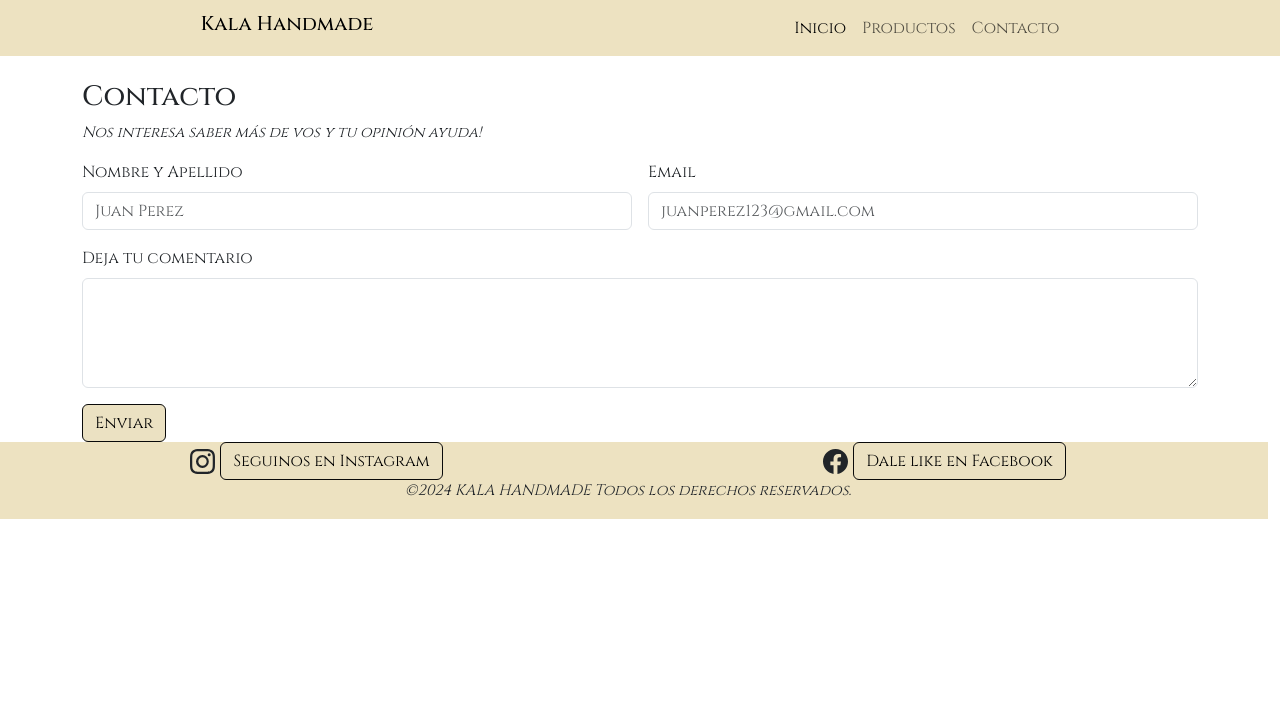
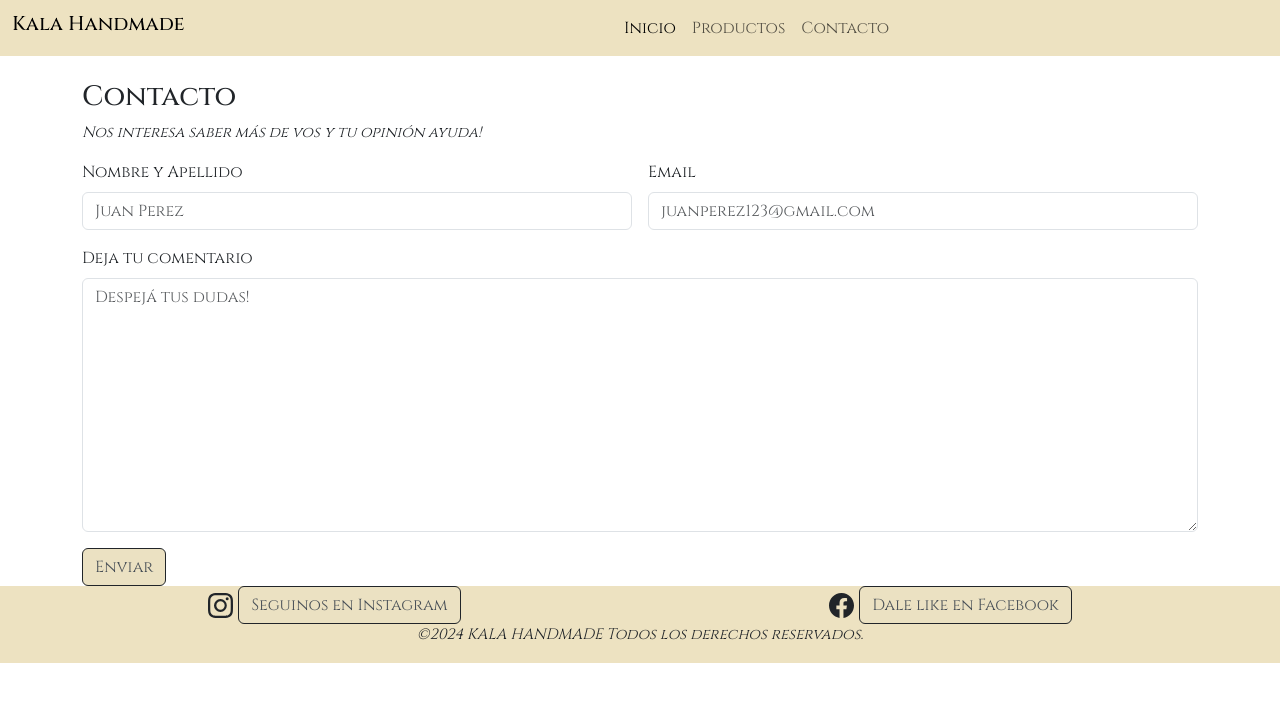
Before and after one commit to GastonLopez07/kala-lopez, a plain HTML site: page html/contacto.html in a window 1280 px wide. Drawn offline with nearby package versions, Linux system fonts and the light colour scheme.

Commit message:
reentrega.

```diff
--- a/css/style.css
+++ b/css/style.css
@@ -4,18 +4,7 @@
   box-sizing: border-box;
   font-family: "Cinzel", serif;
 }
-main{
-  padding: 0 20px;
-}
-
-footer {
-    margin-top:50px;
-    width:100%;
-    height:auto;
-    background-color: #EDE2C1;
-
-}
-.encabezado{
+header{
   background-color: #EDE2C1;
 }
 .encabezado h1{
@@ -34,10 +23,10 @@ footer {
   font-size: 20px;
   align-items: center;
 }
-.bg-body-tertiary {
- background-color: #EDE2C1 !important;
+.bg-header{
+  color: #EDE2C1;
 }
-.video{
+.gif{
   display: flex;
   width: 100%;
   justify-content: center;
@@ -47,10 +36,10 @@ footer {
   display: flex;
   justify-content: space-evenly;
 }
-  .btn-primary {
-    --bs-btn-color: #495057;
-    --bs-btn-bg: #ebe1c2;
-    --bs-btn-border-color: #212529;
+.botones{
+  color:  #495057;
+  background-color: #ebe1c2;
+  border-color: #212529;
 }
 
 .card{
@@ -99,24 +88,12 @@ footer {
   font-size: 17px;
   font-style: oblique;
 }
+footer{
+  position: absolute;
+  background-color: #EDE2C1;
+}
 .logos{
   display: flex;
   justify-content: center;
   align-items: center;
 }
-  .btn-primary{
-    --bs-btn-color: #000000;
-    --bs-btn-border-color: #0a0a0a;
-    --bs-btn-hover-color: #fff;
-    --bs-btn-hover-bg: #8a8a8a;
-    --bs-btn-hover-border-color: #EDE2C1000;
-    --bs-btn-focus-shadow-rgb: 13, 110, 253;
-    --bs-btn-active-color: #fff;
-    --bs-btn-active-bg: #EDE2C1;
-    --bs-btn-active-border-color: #EDE2C1;
-    --bs-btn-active-shadow: inset 0 3px 5px rgba(0, 0, 0, 0.125);
-    --bs-btn-disabled-color: #EDE2C1;
-    --bs-btn-disabled-bg: transparent;
-    --bs-btn-disabled-border-color: #EDE2C1;
-    --bs-gradient: none;
-  }
--- a/html/contacto.html
+++ b/html/contacto.html
@@ -9,13 +9,16 @@
     <link href="https://cdn.jsdelivr.net/npm/bootstrap@5.3.3/dist/css/bootstrap.min.css" rel="stylesheet" integrity="sha384-QWTKZyjpPEjISv5WaRU9OFeRpok6YctnYmDr5pNlyT2bRjXh0JMhjY6hW+ALEwIH" crossorigin="anonymous"> <!--bs-->
     <link rel="stylesheet" href="../css/style.css">   <!--enlace css-->
     <title>contacto</title>
-
 </head>
 <body>
-    <header>
-        <div class="encabezado d-flex justify-content-around">
-        <h2>Kala Handmade</h2>
-        <nav class="navbar navbar-expand-lg bg-body-tertiary">
+  <div class="container-fluid">
+    <header class="row">
+      <div class="row col-sm-12 col-md-12 col-lg-12 col-xl-12 encabezado">
+        <div class="nombre row col-sm-12 col-md-12 col-lg-6 col-xl-6">
+          <h1>Kala Handmade</h1>
+        </div>
+        <div class="menu row col-sm-12 col-md-12 col-lg-6 col-xl-6">
+        <nav class="navbar navbar-expand-lg bg-header">
             <div class="container-fluid">
             <button class="navbar-toggler" type="button" data-bs-toggle="collapse" data-bs-target="#navbarNav" aria-controls="navbarNav" aria-expanded="false" aria-label="Toggle navigation">
               <span class="navbar-toggler-icon"></span>
@@ -23,7 +26,7 @@
           <div class="collapse navbar-collapse" id="navbarNav">
             <ul class="navbar-nav">
               <li class="nav-item">
-                  <a class="nav-link active" aria-current="page" href="../index.html">Inicio</a>
+                <a class="nav-link active" aria-current="page" href="/index.html">Inicio</a>
               </li>
               <li class="nav-item">
                 <a class="nav-link" href="productos.html">Productos</a>
@@ -36,43 +39,44 @@
         </div>
       </nav>
     </div>
+  </div>
   </header>
       <main class="container mt-4 c">
         <h3>Contacto</h3>
         <p>Nos interesa saber más de vos y tu opinión ayuda!</p>
         <form action="form.php" method="post" class="row g-3">
-            <div class="col-md-6">
+            <div class="col-sm-12 col-md-12 col-lg-6 col-xl-6">
                 <label for="nombre" class="form-label">Nombre y Apellido</label>
                 <input type="text" class="form-control" id="nombre" name="nombre" placeholder="Juan Perez">
             </div>
-            <div class="col-md-6">
+            <div class="col-sm-12 col-md-12 col-lg-6 col-xl-6">
                 <label for="email" class="form-label">Email</label>
                 <input type="email" class="form-control" id="email" name="email" placeholder="juanperez123@gmail.com">
             </div>
-            <div class="col-12">
+            <div class="col-sm-12 col-md-12 col-lg-12 col-xl-12">
                 <label for="comentario" class="form-label">Deja tu comentario</label>
-                <textarea class="form-control" id="comentario" name="comentario" rows="4"></textarea>
+                <textarea class="form-control" id="comentario" name="comentario" rows="10" placeholder="Despejá tus dudas!"></textarea>
             </div>
-            <div class="col-12">
-                <button type="submit" class="btn btn-primary">Enviar</button>
+            <div class="col-sm-12 col-md-12 col-lg-12 col-xl-12">
+                <button type="submit" class="btn botones">Enviar</button>
             </div>
         </form>
     </main>
-    <footer class="row">
+    <footer class="row container-fluid">
       <div class="contenedor-iconos">
-        <div class="col-lg-6 col-md-6 col-sm-6 logos">
-         <svg xmlns="http://www.w3.org/2000/svg" width="16" height="16" fill="currentColor" class="bi bi-instagram" viewBox="0 0 16 16">
+        <div class="col-sm-12 col-md-6 col-lg-4 col-xl-4 logos">
+          <svg xmlns="http://www.w3.org/2000/svg"  fill="currentColor" class="bi bi-instagram" viewBox="0 0 16 16">
             <path d="M8 0C5.829 0 5.556.01 4.703.048 3.85.088 3.269.222 2.76.42a3.9 3.9 0 0 0-1.417.923A3.9 3.9 0 0 0 .42 2.76C.222 3.268.087 3.85.048 4.7.01 5.555 0 5.827 0 8.001c0 2.172.01 2.444.048 3.297.04.852.174 1.433.372 1.942.205.526.478.972.923 1.417.444.445.89.719 1.416.923.51.198 1.09.333 1.942.372C5.555 15.99 5.827 16 8 16s2.444-.01 3.298-.048c.851-.04 1.434-.174 1.943-.372a3.9 3.9 0 0 0 1.416-.923c.445-.445.718-.891.923-1.417.197-.509.332-1.09.372-1.942C15.99 10.445 16 10.173 16 8s-.01-2.445-.048-3.299c-.04-.851-.175-1.433-.372-1.941a3.9 3.9 0 0 0-.923-1.417A3.9 3.9 0 0 0 13.24.42c-.51-.198-1.092-.333-1.943-.372C10.443.01 10.172 0 7.998 0zm-.717 1.442h.718c2.136 0 2.389.007 3.232.046.78.035 1.204.166 1.486.275.373.145.64.319.92.599s.453.546.598.92c.11.281.24.705.275 1.485.039.843.047 1.096.047 3.231s-.008 2.389-.047 3.232c-.035.78-.166 1.203-.275 1.485a2.5 2.5 0 0 1-.599.919c-.28.28-.546.453-.92.598-.28.11-.704.24-1.485.276-.843.038-1.096.047-3.232.047s-2.39-.009-3.233-.047c-.78-.036-1.203-.166-1.485-.276a2.5 2.5 0 0 1-.92-.598 2.5 2.5 0 0 1-.6-.92c-.109-.281-.24-.705-.275-1.485-.038-.843-.046-1.096-.046-3.233s.008-2.388.046-3.231c.036-.78.166-1.204.276-1.486.145-.373.319-.64.599-.92s.546-.453.92-.598c.282-.11.705-.24 1.485-.276.738-.034 1.024-.044 2.515-.045zm4.988 1.328a.96.96 0 1 0 0 1.92.96.96 0 0 0 0-1.92m-4.27 1.122a4.109 4.109 0 1 0 0 8.217 4.109 4.109 0 0 0 0-8.217m0 1.441a2.667 2.667 0 1 1 0 5.334 2.667 2.667 0 0 1 0-5.334"/>
           </svg>
-         <a class="btn btn-primary" href="https://www.instagram.com/kalahandmade7/" role="button">Seguinos en Instagram</a>
+          <a class="btn botones" href="https://www.instagram.com/kalahandmade7/" role="button">Seguinos en Instagram</a>
         </div>
-         <div class="col-lg-6 col-md-6 col-sm-6 logos">
-           <svg xmlns="http://www.w3.org/2000/svg" width="16" height="16" fill="currentColor" class="bi bi-facebook" viewBox="0 0 16 16">
+          <div class="col-sm-12 col-md-6 col-lg-4 col-xl-4 logos">
+            <svg xmlns="http://www.w3.org/2000/svg" fill="currentColor" class="bi bi-facebook" viewBox="0 0 16 16">
               <path d="M16 8.049c0-4.446-3.582-8.05-8-8.05C3.58 0-.002 3.603-.002 8.05c0 4.017 2.926 7.347 6.75 7.951v-5.625h-2.03V8.05H6.75V6.275c0-2.017 1.195-3.131 3.022-3.131.876 0 1.791.157 1.791.157v1.98h-1.009c-.993 0-1.303.621-1.303 1.258v1.51h2.218l-.354 2.326H9.25V16c3.824-.604 6.75-3.934 6.75-7.951"/>
             </svg>
-           <a class="btn btn-primary" href="https://www.facebook.com/kalahandmade7" role="button">Dale like en Facebook</a>
+            <a class=" btn botones" href="https://www.facebook.com/kalahandmade7" role="button">Dale like en Facebook</a>
           </div>
-         <div class="col-lg-12 col-md-12 col-sm-12 logos">
+          <div class="col-sm-12 col-md-6 col-lg-6 col-xl-6 logos">
             <p>
               ©2024 KALA HANDMADE Todos los derechos reservados.
             </p>
@@ -80,5 +84,6 @@
     </footer>
         <script src="https://cdn.jsdelivr.net/npm/@popperjs/core@2.11.8/dist/umd/popper.min.js" integrity="sha384-I7E8VVD/ismYTF4hNIPjVp/Zjvgyol6VFvRkX/vR+Vc4jQkC+hVqc2pM8ODewa9r" crossorigin="anonymous"></script>
         <script src="https://cdn.jsdelivr.net/npm/bootstrap@5.3.3/dist/js/bootstrap.min.js" integrity="sha384-0pUGZvbkm6XF6gxjEnlmuGrJXVbNuzT9qBBavbLwCsOGabYfZo0T0to5eqruptLy" crossorigin="anonymous"></script>
+  </div>
 </body>
 </html>
```
Also changed, not shown: html/productos.html (+18 -24 lines), index.html (+24 -23 lines), 1 other file. Lines whose indentation alone changed are shown as unchanged.
